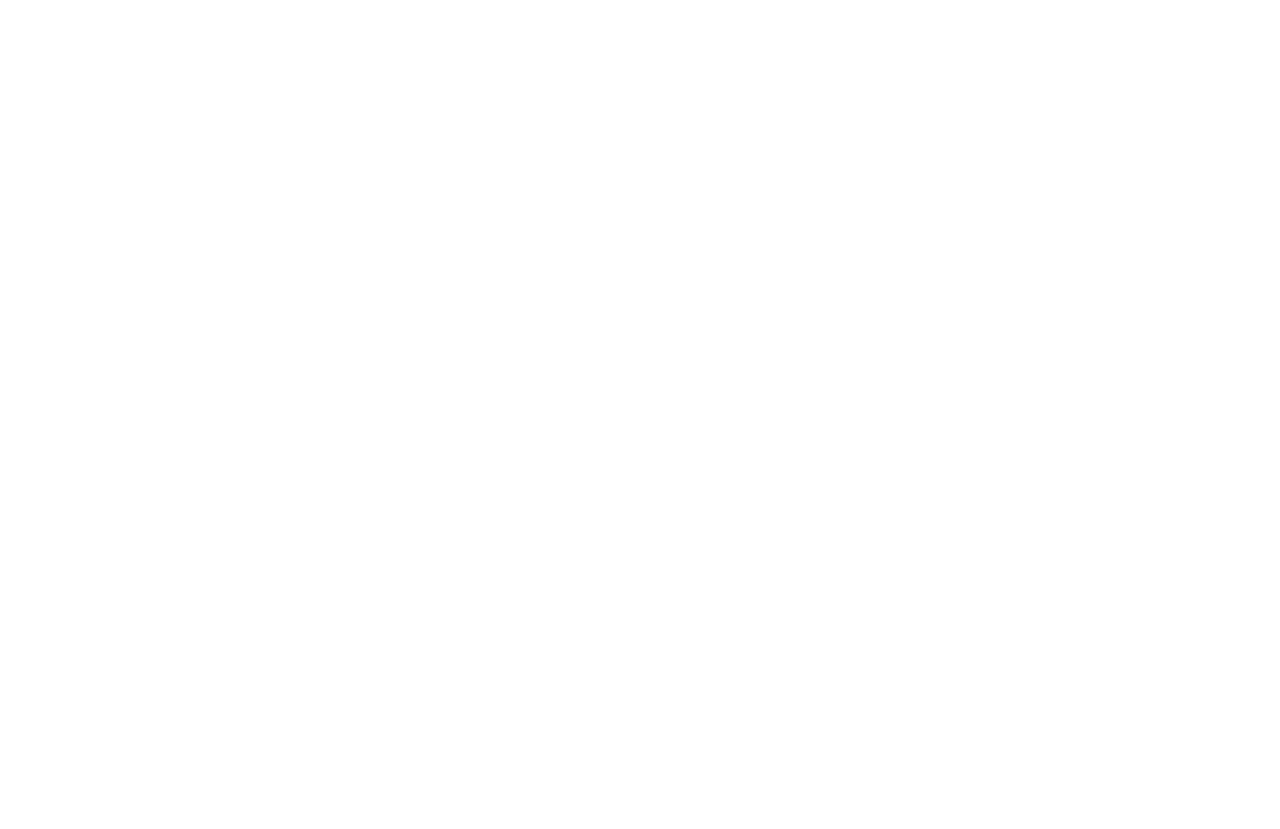
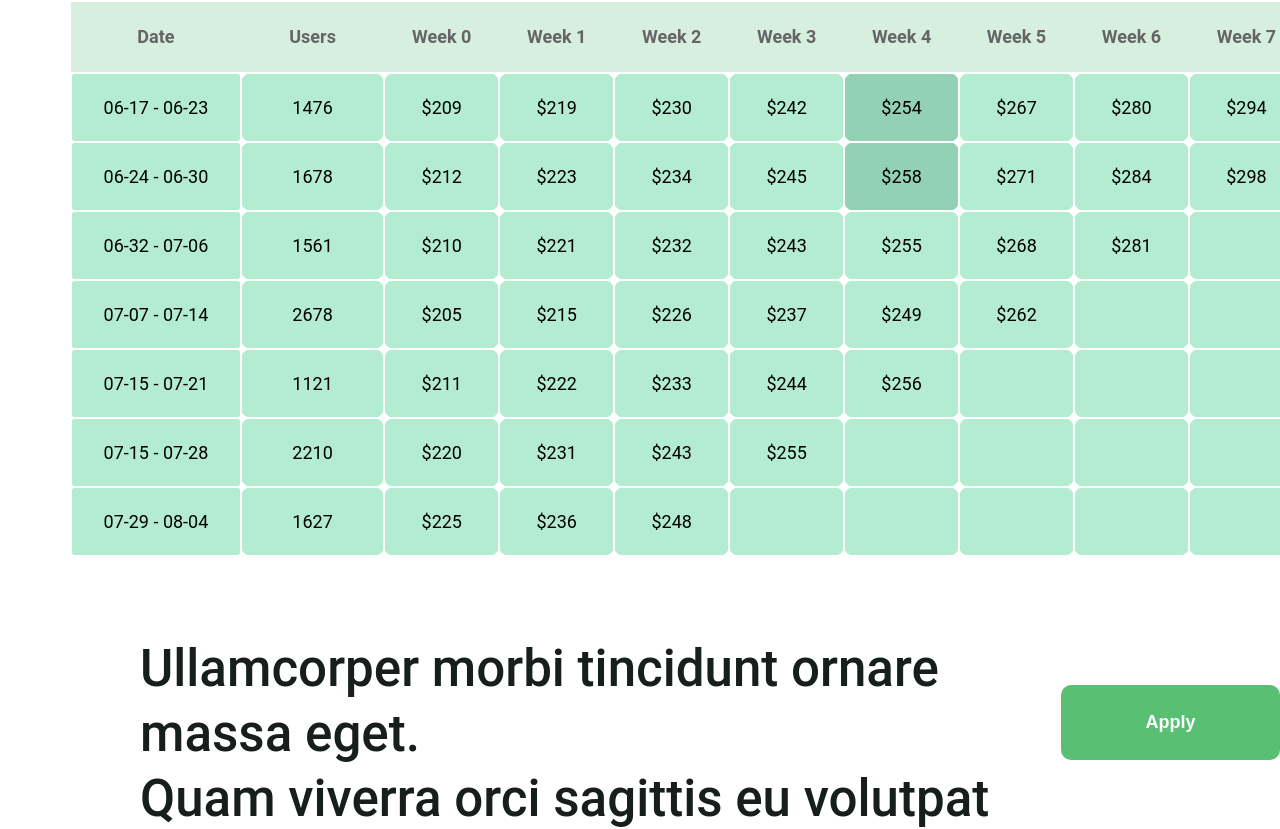
Before and after one commit to SFProttoy/logoipsum-figma, a Next.js app: page / in a window 1280 px wide. Shown: the part 6449-7278 px from the top of the page. Before the commit the page ends 6371 px from the top, so only its background shows below. Built offline with nearby package versions, Linux system fonts and the light colour scheme.

Commit message:
work on footer

```diff
--- a/components/Main/Main.jsx
+++ b/components/Main/Main.jsx
@@ -5,6 +5,8 @@
 import Section5 from "./Sections/Section5";
 import Section6 from "./Sections/Section6";
 import Section7 from "./Sections/Section7";
+import Section8 from "./Sections/Section8";
+import Section9 from "./Sections/Section9";
 
 const Main = () => {
   return (
@@ -17,6 +19,8 @@
         <Section5 />
         <Section6 />
         <Section7 />
+        <Section8 />
+        <Section9 />
       </main>
     </>
   );
--- /dev/null
+++ b/components/Main/Sections/Section8.jsx
@@ -0,0 +1,124 @@
+const Section8 = () => {
+  return (
+    <section className="section-8">
+      <table className="table-1">
+        <thead>
+          <tr>
+            <th>Date</th>
+            <th>Users</th>
+            <th>Week 0</th>
+            <th>Week 1</th>
+            <th>Week 2</th>
+            <th>Week 3</th>
+            <th>Week 4</th>
+            <th>Week 5</th>
+            <th>Week 6</th>
+            <th>Week 7</th>
+            <th>Week 8</th>
+          </tr>
+        </thead>
+        <tbody>
+          <tr>
+            <td className="column-1">06-17 - 06-23</td>
+            <td className="column-2">1476</td>
+            <td className="column-3">$209</td>
+            <td className="column-4">$219</td>
+            <td className="column-5">$230</td>
+            <td className="column-6">$242</td>
+            <td className="column-7">$254</td>
+            <td className="column-8">$267</td>
+            <td className="column-9">$280</td>
+            <td className="column-9">$294</td>
+            <td className="column-9">$309</td>
+          </tr>
+
+          <tr>
+            <td className="column-1">06-24 - 06-30</td>
+            <td className="column-2">1678</td>
+            <td className="column-3">$212</td>
+            <td className="column-4">$223</td>
+            <td className="column-5">$234</td>
+            <td className="column-6">$245</td>
+            <td className="column-7">$258</td>
+            <td className="column-8">$271</td>
+            <td className="column-9">$284</td>
+            <td className="column-9">$298</td>
+            <td className="column-9"></td>
+          </tr>
+
+          <tr>
+            <td className="column-1">06-32 - 07-06</td>
+            <td className="column-2">1561</td>
+            <td className="column-3">$210</td>
+            <td className="column-3">$221</td>
+            <td className="column-3">$232</td>
+            <td className="column-3">$243</td>
+            <td className="column-3">$255</td>
+            <td className="column-3">$268</td>
+            <td className="column-3">$281</td>
+            <td className="column-3"></td>
+            <td className="column-3"></td>
+          </tr>
+
+          <tr>
+            <td className="column-1">07-07 - 07-14</td>
+            <td className="column-2">2678</td>
+            <td className="column-3">$205</td>
+            <td className="column-3">$215</td>
+            <td className="column-3">$226</td>
+            <td className="column-3">$237</td>
+            <td className="column-3">$249</td>
+            <td className="column-3">$262</td>
+            <td className="column-3"></td>
+            <td className="column-3"></td>
+            <td className="column-3"></td>
+          </tr>
+
+          <tr>
+            <td className="column-1">07-15 - 07-21</td>
+            <td className="column-2">1121</td>
+            <td className="column-3">$211</td>
+            <td className="column-3">$222</td>
+            <td className="column-3">$233</td>
+            <td className="column-3">$244</td>
+            <td className="column-3">$256</td>
+            <td className="column-3"></td>
+            <td className="column-3"></td>
+            <td className="column-3"></td>
+            <td className="column-3"></td>
+          </tr>
+
+          <tr>
+            <td className="column-1">07-15 - 07-28</td>
+            <td className="column-2">2210</td>
+            <td className="column-3">$220</td>
+            <td className="column-3">$231</td>
+            <td className="column-3">$243</td>
+            <td className="column-3">$255</td>
+            <td className="column-3"></td>
+            <td className="column-3"></td>
+            <td className="column-3"></td>
+            <td className="column-3"></td>
+            <td className="column-3"></td>
+          </tr>
+
+          <tr>
+            <td className="column-1">07-29 - 08-04</td>
+            <td className="column-2">1627</td>
+            <td className="column-3">$225</td>
+            <td className="column-3">$236</td>
+            <td className="column-3">$248</td>
+            <td className="column-3"></td>
+            <td className="column-3"></td>
+            <td className="column-3"></td>
+            <td className="column-3"></td>
+            <td className="column-3"></td>
+            <td className="column-3"></td>
+          </tr>
+        </tbody>
+      </table>
+    </section>
+  );
+};
+
+export default Section8;
--- /dev/null
+++ b/components/Main/Sections/Section9.jsx
@@ -0,0 +1,25 @@
+const Section9 = () => {
+  return (
+    <section className="section-9">
+      <div className="d-flex">
+        <div>
+          <h1 className="common-h1">
+            Ullamcorper morbi tincidunt ornare massa eget. <br /> Quam viverra
+            orci sagittis eu volutpat odio
+          </h1>
+          <p className="common-p">
+            Lorem ipsum dolor sit amet, consectetur adipiscing elit, sed do
+            eiusmod <br />
+            tempor incididunt ut labore
+          </p>
+        </div>
+
+        <div>
+          <button className="border-0">Apply</button>
+        </div>
+      </div>
+    </section>
+  );
+};
+
+export default Section9;
--- a/pages/global.css
+++ b/pages/global.css
@@ -675,4 +675,53 @@
 
 /* Section 7 End */
 
+/* Section 8 Start */
+
+.section-8 {
+  margin-top: 80px;
+}
+
+.section-8 thead {
+  height: 71px;
+  border-radius: 10px 10px 0px 0px;
+  opacity: 0.6000000238418579;
+  background: #bbe5c9;
+}
+
+.section-8 .column-1 {
+  width: 400px;
+  height: 59px;
+  border-radius: 6px;
+  background: #b4ecd2;
+}
+
+/* Section 8 End */
+
+/* Section 9 Start */
+
+.section-9 {
+  margin-top: 80px;
+  margin-left: 140px;
+}
+
+.section-9 button {
+  width: 219px;
+  height: 75px;
+  margin-top: 48px;
+  margin-left: 50px;
+  /* padding: 20px; */
+
+  color: #fff;
+  font-family: "IBM Plex Sans", sans-serif;
+  font-size: 18px;
+  font-style: normal;
+  font-weight: 600;
+  line-height: normal;
+  font-weight: 600;
+  background: #58bf73;
+  border-radius: 10px;
+}
+
+/* Section 9 End */
+
 /* Main End */
```
